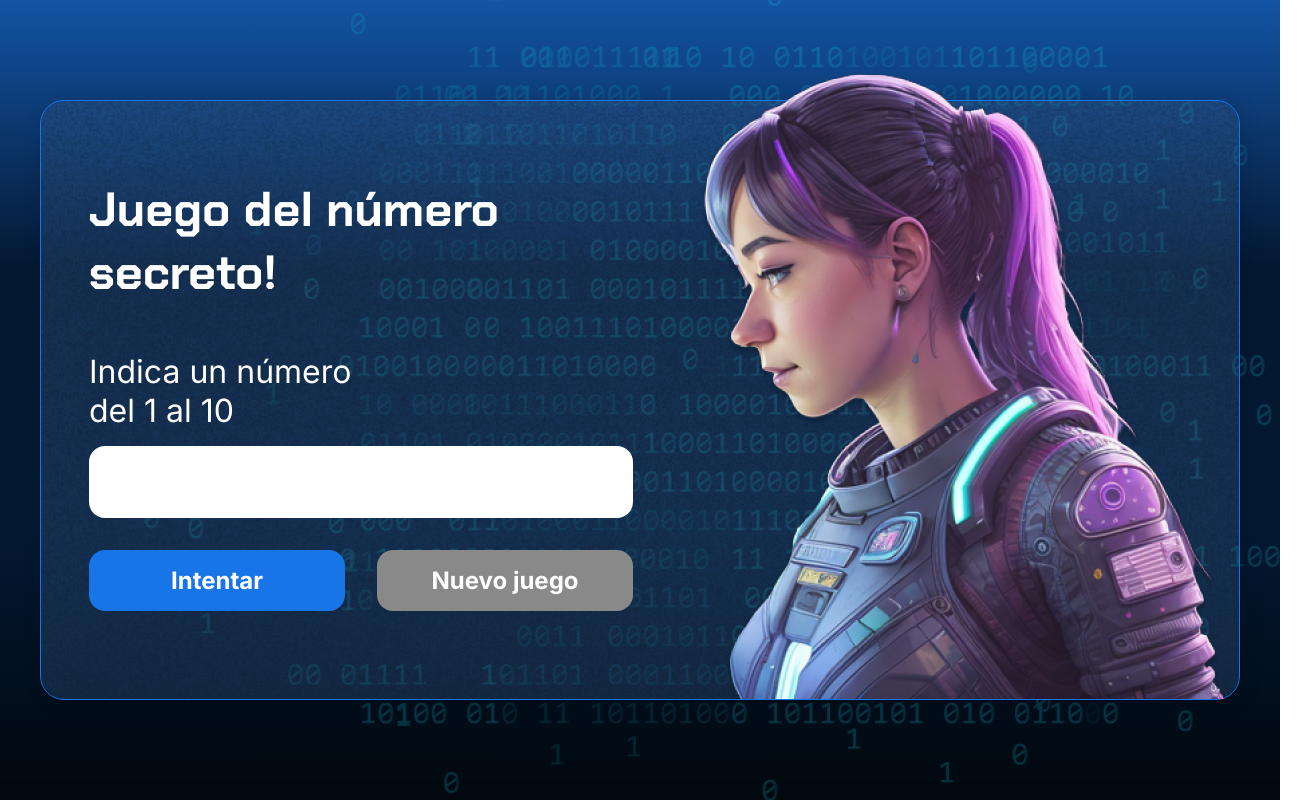
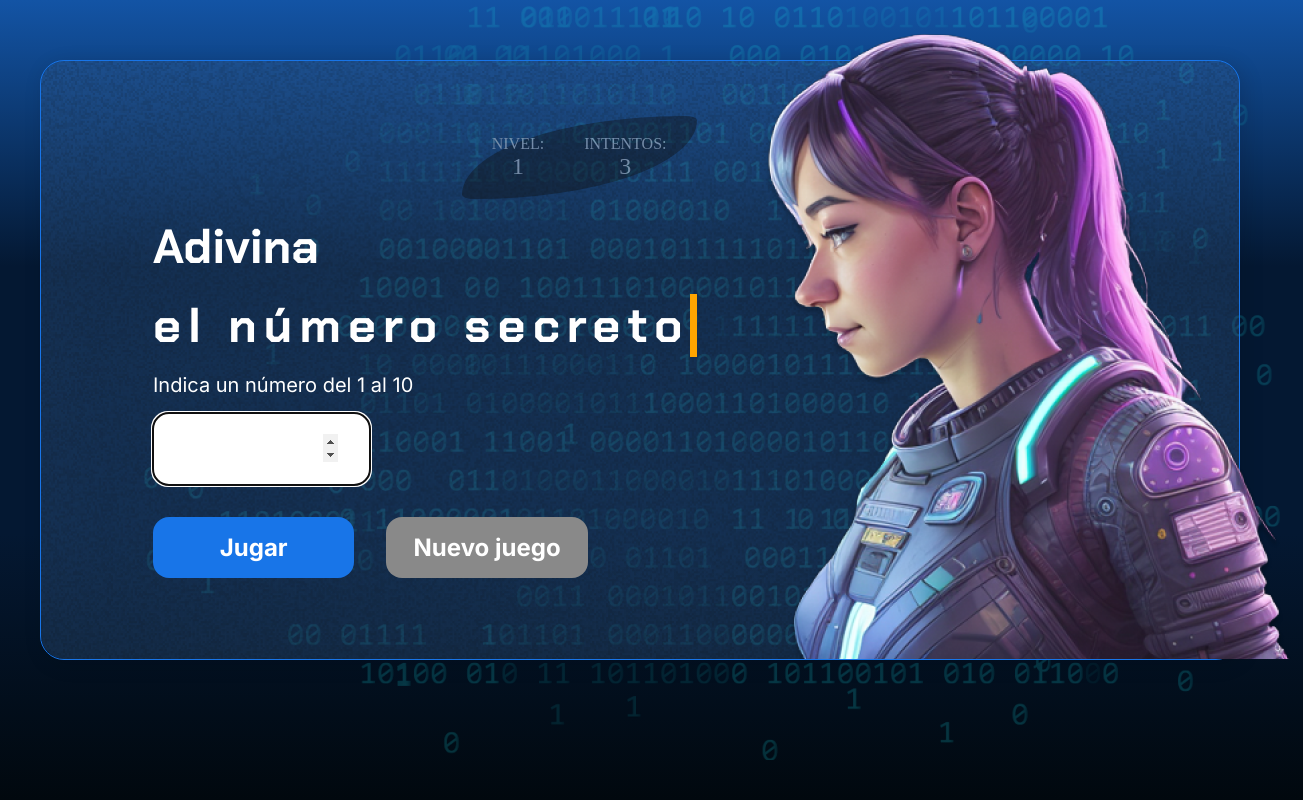
Before and after one commit to fzapata16/juego-secreto, a plain HTML site: page index.html in a window 1280 px wide. Shown: the whole page, 1303 px wide, since content can reach past the window. Drawn offline with Linux system fonts and the light colour scheme.

Commit message:
version 1

```diff
--- a/app.js
+++ /dev/null
@@ -1,89 +0,0 @@
-let numeroSecreto = 0;
-let intentos = 0;
-let level = 1;
-let listaNumerosSorteados = [];
-let numeroMaximo = 10;
-let input = document.querySelector("#valorUsuario");
-
-function asignarTextoElemento(elemento, texto) {
-  let elementoHTML = document.querySelector(elemento);
-  elementoHTML.innerHTML = texto;
-  return;
-}
-
-function verificarIntento() {
-  let numeroDeUsuario = parseInt(document.getElementById("valorUsuario").value);
-
-  if (numeroDeUsuario === numeroSecreto) {
-    asignarTextoElemento(
-      "p",
-      `Acertaste el número en ${intentos} ${intentos === 1 ? "vez" : "veces"}`,
-    );
-    document.getElementById("reiniciar").removeAttribute("disabled");
-    input.focus();
-    input.setAttribute("disabled", "true");
-    input.className += " bg-green";
-  } else {
-    //El usuario no acertó.
-    if (numeroDeUsuario > numeroSecreto) {
-      asignarTextoElemento("p", "El número secreto es menor");
-    } else {
-      asignarTextoElemento("p", "El número secreto es mayor");
-    }
-    intentos++;
-    limpiarCaja();
-  }
-  return;
-}
-
-function limpiarCaja() {
-  input.value = "";
-  input.focus();
-}
-
-function generarNumeroSecreto() {
-  let numeroGenerado = Math.floor(Math.random() * numeroMaximo) + 1;
-
-  console.log(`Generado: ${numeroGenerado}`);
-  console.log(`Lista: ${listaNumerosSorteados}`);
-  //Si ya sorteamos todos los números
-  if (listaNumerosSorteados.length == numeroMaximo) {
-    asignarTextoElemento("p", "Ya se sortearon todos los números posibles");
-    input.setAttribute("disabled", "true");
-    input.classList.add("bg-red");
-  } else {
-    // Si el numero generado está incluido en la lista
-    // generamos uno nuevo
-    if (listaNumerosSorteados.includes(numeroGenerado)) {
-      return generarNumeroSecreto();
-    } else {
-      listaNumerosSorteados.push(numeroGenerado);
-      return numeroGenerado;
-    }
-    // return (listaNumerosSorteados.includes(numeroGenerado)) ? generarNumeroSecreto() : listaNumerosSorteados.push(numeroGenerado);
-  }
-}
-
-function condicionesIniciales() {
-  asignarTextoElemento("h1", "Juego del número secreto!");
-  asignarTextoElemento("p", `Indica un número <br> del 1 al ${numeroMaximo}`);
-  numeroSecreto = generarNumeroSecreto();
-  intentos = 1;
-  console.log(`Secreto: ${numeroSecreto}`);
-}
-
-function reiniciarJuego() {
-  //limpiar caja
-  limpiarCaja();
-  //Indicar mensaje de intervalo de números
-  //Generar el número aleatorio
-  //Inicializar el número intentos
-  condicionesIniciales();
-  //Deshabilitar el botón de nuevo juego
-  document.querySelector("#reiniciar").setAttribute("disabled", "true");
-  input.removeAttribute("disabled");
-  input.classList.remove("bg-green");
-  input.focus();
-}
-
-condicionesIniciales();
--- /dev/null
+++ b/css/style.css
@@ -0,0 +1,220 @@
+* {
+  box-sizing: border-box;
+  margin: 0;
+  padding: 0;
+  color: white;
+}
+
+html {
+  height: 100%;
+}
+
+
+body {
+  background: linear-gradient(#1354a5 0%,
+      #041832 33.33%,
+      #041832 66.67%,
+      #01080e 100%);
+  /* height: 100vh; */
+
+  height: 90%;
+  display: flex;
+  align-items: center;
+  justify-content: center;
+}
+
+body::before {
+  background-image: url("/assets/img/code.png");
+  background-repeat: no-repeat;
+  background-position: right;
+  content: "";
+  display: block;
+  position: absolute;
+  width: 100%;
+  height: 100%;
+  opacity: 0.4;
+}
+
+.container {
+  display: flex;
+  width: 1200px;
+  height: 600px;
+  display: flex;
+  align-items: center;
+  justify-content: space-between;
+  border-radius: 24px;
+  border: 1px solid #1875e8;
+  box-shadow: 4px 4px 20px 0px rgba(1, 8, 14, 0.15);
+  background-image: url("/assets/img/Ruido.png");
+  background-size: 100% 100%;
+  position: relative;
+  padding: 5%;
+  gap: 10px;
+}
+
+.container__contenido {
+  display: flex;
+  align-items: center;
+  position: absolute;
+  bottom: 0;
+}
+
+.container__informaciones {
+  flex: 1;
+  padding: 3rem;
+  gap: 20px;
+}
+
+.container__informaciones__score {
+  display: flex;
+  justify-content: right;
+  vertical-align: middle;
+}
+
+.container__informaciones__score__board {
+  display: flex;
+  flex-direction: row;
+  gap: 10px;
+  background-color: rgb(15, 15, 15);
+  opacity: 0.4;
+  padding: 15px;
+  border-radius: 95% 5%;
+}
+
+.container__informaciones__score__board__value {
+  padding: 4px 15px 4px 15px;
+  align-items: center;
+  display: flex;
+  flex-direction: column;
+  border-radius: 95% 5%;
+}
+
+.container_texto__level {
+  font-size: 1.5rem;
+}
+
+.container_texto__intentos {
+  font-size: 1.5rem;
+}
+
+.container__texto {
+  display: flex;
+  flex-direction: column;
+  margin: 16px 0 16px 0;
+  gap: 1rem;
+
+}
+
+
+.container__botones {
+  width: 80%;
+  display: flex;
+  gap: 2em;
+}
+
+.container__botones__boton {
+  border-radius: 16px;
+  background: #1875e8;
+  padding: 16px 24px;
+  width: 100%;
+  font-size: 24px;
+  font-weight: 700;
+  border: none;
+  margin-top: 2rem;
+}
+
+.container__botones__boton:disabled {
+  background: #898989;
+}
+
+
+
+.container__texto-azul {
+  color: #1875e8;
+}
+
+
+.container__input {
+  width: 40%;
+  height: 72px;
+  border-radius: 16px;
+  background-color: #fff;
+  border: none;
+  color: #1875e8;
+  caret-color: #1875e8;
+  padding: 2rem;
+  font-size: 24px;
+  font-weight: 700;
+  font-family: "Inter", sans-serif;
+  text-align: center;
+}
+
+.bg-green {
+  background-color: greenyellow;
+}
+
+.bg-red {
+  background-color: red;
+}
+
+
+
+h1 {
+  font-family: "Chakra Petch", sans-serif;
+  font-size: 3rem;
+}
+
+p,
+button {
+  font-family: "Inter", sans-serif;
+}
+
+.texto__parrafo {
+  font-size: 1.25rem;
+  font-weight: 400;
+}
+
+
+/* ANIMATIONS */
+
+
+
+.bounce-top {
+  overflow: hidden;
+  /* Ensures the content is not revealed until the animation */
+  border-right: .15em solid orange;
+  /* The typwriter cursor */
+  white-space: nowrap;
+  /* Keeps the content on a single line */
+  margin: 0 auto;
+  /* Gives that scrolling effect as the typing happens */
+  letter-spacing: .15em;
+  /* Adjust as needed */
+  animation:
+    typing 3.5s steps(40, end),
+    blink-caret .75s step-end infinite;
+}
+
+/* The typing effect */
+@keyframes typing {
+  from {
+    width: 0
+  }
+
+  to {
+    width: 100%
+  }
+}
+
+/* The typewriter cursor effect */
+@keyframes blink-caret {
+
+  from,
+  to {
+    border-color: transparent
+  }
+
+  50% {
+    border-color: orange;
+  }
+}
--- a/index.html
+++ b/index.html
@@ -1,15 +1,14 @@
 <!DOCTYPE html>
 <html lang="pt-br">
+
 <head>
   <meta charset="UTF-8" />
   <meta name="viewport" content="width=device-width, initial-scale=1.0" />
   <link rel="preconnect" href="https://fonts.googleapis.com" />
   <link rel="preconnect" href="https://fonts.gstatic.com" crossorigin />
-    <link
-      href="https://fonts.googleapis.com/css2?family=Chakra+Petch:wght@700&family=Inter:wght@400;700&display=swap"
-      rel="stylesheet"
-    />
-    <link rel="stylesheet" href="style.css" />
+  <link href="https://fonts.googleapis.com/css2?family=Chakra+Petch:wght@700&family=Inter:wght@400;700&display=swap"
+    rel="stylesheet" />
+  <link rel="stylesheet" href="css/style.css" />
   <title>JS Game</title>
 </head>
 
@@ -17,40 +16,39 @@
   <div class="container">
     <div class="container__contenido">
       <div class="container__informaciones">
+        <div class="container__informaciones__score">
+          <div class="container__informaciones__score__board">
+            <div class="container__informaciones__score__board__value">
+              <span>NIVEL: </span>
+              <span id="level" class="container_texto__level"></span>
+            </div>
+            <div class="container__informaciones__score__board__value">
+              <span>INTENTOS: </span>
+              <span id="intentos" class="container_texto__intentos"></span>
+            </div>
+          </div>
+        </div>
         <div class="container__texto">
-            <h1></h1>
+          <h1>Adivina </h1>
+          <h1 class="bounce-top">el número secreto</h1>
           <p class="texto__parrafo"></p>
         </div>
-          <input
-            type="number"
-            id="valorUsuario"
-            min="1"
-            max="10"
-            class="container__input"
-          />
-          <div class="chute container__botones">
-            <button onclick="verificarIntento();" class="container__boton">
-              Intentar
+        <input type="number" id="userValue" min="1" max="10" class="container__input" autofocus />
+        <div class="container__botones">
+          <button onclick="play();" class="container__botones__boton" id="playButton">
+            Jugar
           </button>
-            <button
-              onclick="reiniciarJuego();"
-              class="container__boton"
-              id="reiniciar"
-              disabled
-            >
+          <button onclick="newGame();" class="container__botones__boton" id="newGameButton" disabled>
             Nuevo juego
           </button>
         </div>
       </div>
-        <img
-          src="./img/ia.png"
-          alt="Una persona mirando a la izquierda"
-          class="container__imagen-persona"
-        />
-      </div>
+      <img src="assets/img/ia.png" alt="Una persona mirando a la izquierda" class="container__imagen-persona" />
     </div>
 
-    <script src="app.js"></script>
-    <script src="ejercicios.js"></script>
+  </div>
+
+  <script src="js/app.js"></script>
 </body>
+
 </html>
--- /dev/null
+++ b/js/app.js
@@ -0,0 +1,133 @@
+let numeroSecreto = 0;
+const maxIntents = 3;
+let intentos = 0;
+let level = 1;
+let listaNumerosSorteados = [];
+let numeroMaximo = 10;
+
+// control del dom
+let input = document.querySelector("#userValue");
+input.addEventListener("keypress", (e) => (e.key == 'Enter') ? play() : '');
+let newGameButton = document.getElementById("newGameButton");
+let playButton = document.getElementById("playButton");
+
+document.addEventListener("DOMContentLoaded", (e) => {
+  newGame();
+})
+
+function newGame() {
+  // intentos = intentos * level;
+  condicionesIniciales();
+  numeroSecreto = generarNumeroSecreto();
+
+  intentos = level * maxIntents;
+  asignarTextoElemento("#level", level);
+  asignarTextoElemento("#intentos", intentos);
+}
+
+
+
+function condicionesIniciales() {
+  input.focus();
+  input.classList.remove("bg-red");
+  input.classList.remove("bg-green");
+  input.removeAttribute("disabled");
+  newGameButton.setAttribute("disabled", "true");
+  asignarTextoElemento("p", `Indica un número del 1 al ${numeroMaximo}`);
+  asignarTextoElemento("#level", level);
+  asignarTextoElemento("#intentos", intentos);
+  limpiarCaja();
+  playButtonDisable(false);
+}
+
+
+
+function generarNumeroSecreto() {
+  let numeroGenerado = Math.floor(Math.random() * numeroMaximo) + 1;
+  console.log(numeroGenerado);
+  //Si ya sorteamos todos los números
+  if (listaNumerosSorteados.length == numeroMaximo) {
+    asignarTextoElemento("p", "Ya se sortearon todos los números posibles");
+    // gameOver();
+  } else {
+    // Si el numero generado está incluido en la lista
+    // generamos uno nuevo
+    if (listaNumerosSorteados.includes(numeroGenerado)) {
+      return generarNumeroSecreto();
+    } else {
+      listaNumerosSorteados.push(numeroGenerado);
+      return numeroGenerado;
+    }
+    // return (listaNumerosSorteados.includes(numeroGenerado)) ? generarNumeroSecreto() : listaNumerosSorteados.push(numeroGenerado);
+  }
+}
+
+
+
+
+// CÓDIGO VIEJO
+
+function play() {
+  let numeroDeUsuario = parseInt(input.value);
+
+  if (numeroDeUsuario === numeroSecreto) {
+    asignarTextoElemento(
+      "p",
+      `Acertaste el número en ${intentos} ${intentos === 1 ? "vez" : "veces"}`,
+    );
+    input.setAttribute("disabled", "true");
+    newGameButton.removeAttribute("disabled")
+    input.className += " bg-green";
+    level++;
+    numeroMaximo = numeroMaximo + 10
+    playButtonDisable(true)
+    asignarTextoElemento("#intentos", intentos);
+  } else {
+    //El usuario no acertó.
+    if (numeroDeUsuario > numeroSecreto) {
+      asignarTextoElemento("p", "El número secreto es menor");
+    } else {
+      asignarTextoElemento("p", "El número secreto es mayor");
+    }
+    intentos--;
+    if (intentos == 0) {
+      gameOver();
+    }
+    limpiarCaja();
+  }
+  asignarTextoElemento("#intentos", intentos);
+
+  return;
+}
+
+function gameOver() {
+  input.type = "text";
+  setTimeout(function () {
+    playButtonDisable(true)
+    console.log("perdiste...");
+    input.value = "Game Over";
+    input.setAttribute("disabled", "true");
+    input.classList.add("bg-red");
+    newGameButton.removeAttribute("disabled")
+
+  }, 200)
+
+}
+
+function playButtonDisable(state) {
+  (state) ? playButton.setAttribute("disabled", "true") : playButton.removeAttribute("disabled")
+
+}
+
+
+// funciones auxiliares
+function asignarTextoElemento(elemento, texto) {
+  let elementoHTML = document.querySelector(elemento);
+  elementoHTML.innerHTML = texto;
+  return;
+}
+
+function limpiarCaja() {
+  input.value = "";
+  input.focus();
+}
--- a/style.css
+++ /dev/null
@@ -1,121 +0,0 @@
-* {
-  box-sizing: border-box;
-  margin: 0;
-  padding: 0;
-  color: white;
-}
-
-body {
-  background: linear-gradient(
-    #1354a5 0%,
-    #041832 33.33%,
-    #041832 66.67%,
-    #01080e 100%
-  );
-  height: 100vh;
-  display: flex;
-  align-items: center;
-  justify-content: center;
-}
-
-body::before {
-  background-image: url("img/code.png");
-  background-repeat: no-repeat;
-  background-position: right;
-  content: "";
-  display: block;
-  position: absolute;
-  width: 100%;
-  height: 100%;
-  opacity: 0.4;
-}
-
-.container {
-  width: 1200px;
-  height: 600px;
-  display: flex;
-  align-items: center;
-  justify-content: space-between;
-  border-radius: 24px;
-  border: 1px solid #1875e8;
-  box-shadow: 4px 4px 20px 0px rgba(1, 8, 14, 0.15);
-  background-image: url("img/Ruido.png");
-  background-size: 100% 100%;
-  position: relative;
-}
-
-.container__contenido {
-  display: flex;
-  align-items: center;
-  position: absolute;
-  bottom: 0;
-}
-
-.container__informaciones {
-  flex: 1;
-  padding: 3rem;
-}
-
-.container__boton {
-  border-radius: 16px;
-  background: #1875e8;
-  padding: 16px 24px;
-  width: 100%;
-  font-size: 24px;
-  font-weight: 700;
-  border: none;
-  margin-top: 2rem;
-}
-
-.container__boton:disabled {
-  background: #898989;
-}
-
-.container__texto {
-  margin: 16px 0 16px 0;
-}
-
-.container__texto-azul {
-  color: #1875e8;
-}
-
-.container__input {
-  width: 100%;
-  height: 72px;
-  border-radius: 16px;
-  background-color: #fff;
-  border: none;
-  color: #1875e8;
-  padding: 2rem;
-  font-size: 24px;
-  font-weight: 700;
-  font-family: "Inter", sans-serif;
-}
-
-.bg-green {
-  background-color: greenyellow;
-}
-.bg-red {
-  background-color: red;
-}
-
-.container__botones {
-  display: flex;
-  gap: 2em;
-}
-
-h1 {
-  font-family: "Chakra Petch", sans-serif;
-  font-size: 48px;
-  padding-bottom: 3rem;
-}
-
-p,
-button {
-  font-family: "Inter", sans-serif;
-}
-
-.texto__parrafo {
-  font-size: 32px;
-  font-weight: 400;
-}
```
Also changed, not shown: assets/img/Ruido.png (renamed from img/Ruido.png), assets/img/bg.png (renamed from img/bg.png), assets/img/code.png (renamed from img/code.png), assets/img/ia.png (renamed from img/ia.png), favicon.ico (added), js/ejercicios.js (renamed from ejercicios.js). Lines whose indentation alone changed are shown as unchanged.
